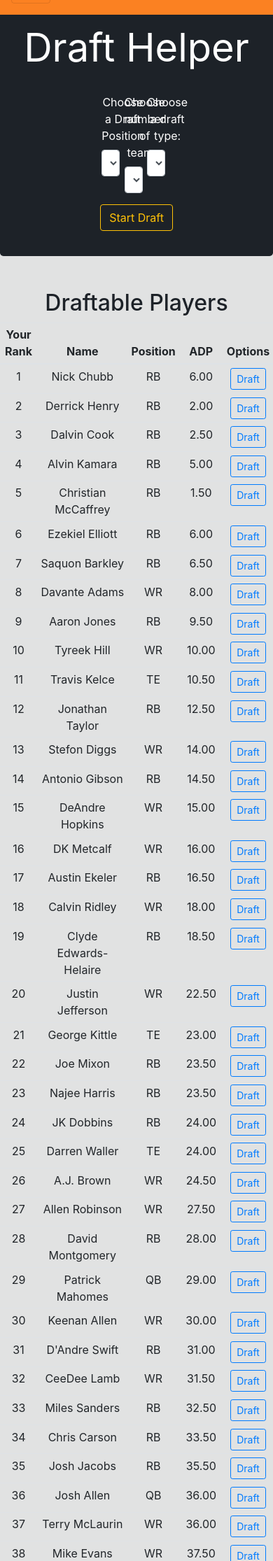
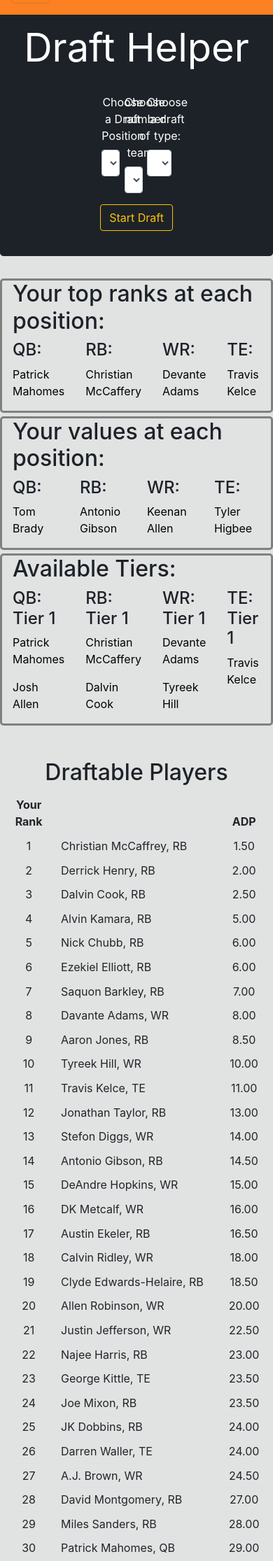
Before and after one commit to n-roth12/FFB-Draft-App, a Flask app: page /draft in a window 390 px wide. Shown: the part 51-2282 px from the top of the page at 70% size. Run offline with Flask 2, Linux system fonts and the light colour scheme; a user stored in the database is signed in; data comes from the database, SQL or seed files in the repository; some libraries are stand-ins or nearby versions.

Commit message:
Added custom tier system.

```diff
--- a/website/forms.py
+++ b/website/forms.py
@@ -1,7 +1,9 @@
 from flask_wtf import FlaskForm
 from wtforms import StringField, PasswordField, SubmitField, IntegerField
 from wtforms.validators import Length, EqualTo, Email, DataRequired, ValidationError, NumberRange
-from website.models import User, Player
+from website.models import User, Player, Rank
+from flask_login import current_user
+from website import db
 
 class RegisterForm(FlaskForm):
 	# flask will search for functions with name starting with validate_<some field>
@@ -31,3 +33,17 @@ class SwapRankForm(FlaskForm):
 	num_players = len(Player.query.all())
 	new_rank= IntegerField(label='Old Player Rank', validators=[DataRequired(), NumberRange(1, num_players - 1)])
 	submit = SubmitField(label='Submit Rank Change')
+
+class AddTierForm(FlaskForm):
+	def validate_max_tier_cutoff(self, cutoff_to_check):
+		players = db.session.query(Player, Rank.custom_rank, Rank.custom_tier).join(Rank, Player.id == Rank.player_id).filter(Rank.user_id == current_user.id).order_by(Rank.custom_rank).all()
+		max_tier = players[-1].custom_tier
+		max_tier_cutoff = db.session.query(Rank.custom_rank).filter(Rank.custom_tier == max_tier, Rank.user_id == current_user.id).order_by(Rank.custom_rank).first().custom_rank
+		if int(cutoff_to_check) > len(players):
+			raise ValidationError('Must enter the rank of a ranked player!')
+		elif cutoff_to_check <= max_tier_cutoff:
+			raise ValidationError('New tier must be lower than existing tiers!')
+
+	new_tier = IntegerField(label='New Tier', validators=[DataRequired()])
+	new_tier_cutoff = IntegerField(label='New Tier Cutoff', validators=[DataRequired()])
+	submit = SubmitField(label='Add Tier')
--- a/website/routes.py
+++ b/website/routes.py
@@ -1,7 +1,7 @@
 from website import app
 from flask import render_template, redirect, url_for, flash, request
 from website.models import Player, User, Rank
-from website.forms import RegisterForm, LoginForm, SwapRankForm
+from website.forms import RegisterForm, LoginForm, SwapRankForm, AddTierForm
 from website import db
 from flask_login import login_user, logout_user, login_required, current_user
 from selenium import webdriver
@@ -33,6 +33,7 @@ def scrape_route():
 @login_required
 def rankings_page():
     swap_rank_form = SwapRankForm()
+    add_tier_form = AddTierForm()
 
     if request.method == "POST":
         if swap_rank_form.validate_on_submit():
@@ -45,12 +46,22 @@ def rankings_page():
             player2_object.custom_rank = old_rank
             db.session.commit()
 
-            flash('You swapped rank !', category='success')
-        else:
-            flash('Please enter the rank of a player! ', category='danger')
+        elif add_tier_form.validate_on_submit():
+            new_tier = add_tier_form.new_tier.data
+            new_tier_cutoff = add_tier_form.new_tier_cutoff.data
+            players_to_adjust = db.session.query(Rank).filter(Rank.user_id == current_user.id, Rank.custom_rank >= new_tier_cutoff).all()
+            for player_rank in players_to_adjust:
+                player_rank.custom_tier = new_tier
+                db.session.commit()
+            flash(f'You successfully added a new tier {new_tier}', category='success')
 
-    players = db.session.query(Player, Rank.custom_rank).join(Rank, Player.id == Rank.player_id).filter(Rank.user_id == current_user.id).order_by(Rank.custom_rank).all()
-    return render_template('rankings.html', players=players, swap_rank_form=swap_rank_form)
+        if add_tier_form.errors != {}:
+            for err_msg in add_tier_form.errors.values():
+                flash(f'There was an error with creating a new tier {err_msg}', category='danger')
+
+    players = db.session.query(Player, Rank.custom_rank, Rank.custom_tier).join(Rank, Player.id == Rank.player_id).filter(Rank.user_id == current_user.id).order_by(Rank.custom_rank).all()
+    max_tier = players[-1].custom_tier
+    return render_template('rankings.html', players=players, swap_rank_form=swap_rank_form, max_tier=max_tier, add_tier_form=add_tier_form)
 
 @app.route('/rankings/qb', methods=['GET', 'POST'])
 @login_required
@@ -96,7 +107,7 @@ def register_page():
         db.session.add(user_to_create)
         db.session.commit()
         for player in players:
-            rank = Rank(user_id=user_to_create.id, player_id=player.id, custom_rank=player.rank)
+            rank = Rank(user_id=user_to_create.id, player_id=player.id, custom_rank=player.rank, custom_tier=1)
             db.session.add(rank)
             db.session.commit()
 
--- a/website/templates/draft.html
+++ b/website/templates/draft.html
@@ -37,7 +37,7 @@
    				<option value=12>12</option>
    			</select>
    		</div>
-   		<div class="col-1">
+   		<div class="col-2">
    			<label for="draft_type" style="color:white;">Choose a draft type:</label>
    			<select name="draft_type" id="draft_type" class="form-control">
    				<option value="snake">Snake</option>
@@ -50,6 +50,75 @@
    </div>
 </div>
 
+<div class="container advice-bar">
+	<h2>Your top ranks at each position:</h1>
+	<div class="row">
+		<div class="col">
+			<h4>QB:</h4>
+			<p>Patrick Mahomes</p>
+		</div>
+		<div class="col">
+			<h4>RB:</h4>
+			<p>Christian McCaffery</p>
+		</div>
+		<div class="col">
+			<h4>WR:</h4>
+			<p>Devante Adams</p>
+		</div>
+		<div class="col">
+			<h4>TE:</h4>
+			<p>Travis Kelce</p>
+		</div>
+	</div>
+</div>
+
+<div class="container advice-bar">
+	<h2>Your values at each position:</h1>
+	<div class="row">
+		<div class="col">
+			<h4>QB:</h4>
+			<p>Tom Brady</p>
+		</div>
+		<div class="col">
+			<h4>RB:</h4>
+			<p>Antonio Gibson</p>
+		</div>
+		<div class="col">
+			<h4>WR:</h4>
+			<p>Keenan Allen</p>
+		</div>
+		<div class="col">
+			<h4>TE:</h4>
+			<p>Tyler Higbee</p>
+		</div>
+	</div>
+</div>
+
+<div class="container advice-bar">
+	<h2>Available Tiers:</h1>
+	<div class="row">
+		<div class="col">
+			<h4>QB: Tier 1</h4>
+			<p>Patrick Mahomes</p>
+			<p>Josh Allen</p>
+		</div>
+		<div class="col">
+			<h4>RB: Tier 1</h4>
+			<p>Christian McCaffery</p>
+			<p>Dalvin Cook</p>
+		</div>
+		<div class="col">
+			<h4>WR: Tier 1</h4>
+			<p>Devante Adams</p>
+			<p>Tyreek Hill</p>
+		</div>
+		<div class="col">
+			<h4>TE: Tier 1</h4>
+			<p>Travis Kelce</p>
+		</div>
+	</div>
+</div>
+
 <div class="row mt-5">
 
 	<div class="col-sm-3">
@@ -58,21 +127,19 @@
 				<h2 class="text-center">Draftable Players</h2>
 				<tr>
 					<th scope="col" class="text-center">Your Rank</th>
-					<th scope="col" class="text-center">Name</th>
-					<th scope="col" class="text-center">Position</th>
+					<th scope="col" class="text-center"></th>
 					<th scope="col" class="text-center">ADP</th>
-					<th scope="col" class="text-center options-col">Options</th>
+					<th scope="col" class="text-center options-col"></th>
 				</tr>
 			</thead>
 			<tbody>
 				{% for player in players %}
 					<tr class="player-row" id="{{ player[0].id }}-row">
-						<td class="text-center">{{ player.custom_rank }}</td>
-						<td class="text-center name">{{ player[0].name }}</td>
-						<td class="text-center">{{ player[0].position }}</td>
-						<td class="text-center">{{ player[0].adp }}
+						<td>{{ player.custom_rank }}</td>
+						<td class="text-left name">{{ player[0].name }}, {{ player[0].position }}</td>
+						<td>{{ player[0].adp }}
 						<td class="text-center options-col">
-							<button class="btn btn-outline btn-outline-primary btn-sm" value="{{ player[0].id }}">Draft</button>
+							<button class="btn btn-outline-primary btn-sm draft-btn hidden" value="{{ player[0].id }}">Draft</button>
 						</td>
 					</tr>
 				{% endfor %}
@@ -80,7 +147,7 @@
 		</table>
 	</div>
 
-	<div class="col-sm-7">
+	<div class="col-sm-9">
 		<table class="draft-board">
 			<thead>
 				<h2 class="text-center">Draft Board</h2>
@@ -99,7 +166,7 @@
 					{% for j in range(12) %}
 						<td class="col card draft-card" id="rd{{i + 1}}-pk{{ (j + 1 - (13 * (i % 2)))|abs }}">
 							<p class="pick-placeholder">{{i + 1}}.{{(j + 1 - (13 * (i % 2)))|abs}}</p>
-							<p class="pick-name hidden"></p>
+							<p class="pick-name hidden font-weight-bold text-left" style="margin:-5px; padding:-5px;"></p>
 						</td>
 					{% endfor %}
 				</tr>
@@ -114,7 +181,7 @@
 <style>
 	.card {
 		height: 70px;
-		width: 100px;
+		width: 110px;
 		background-color: #A9A9A9;
 		color: #E1E2E2;
 		text-align: center;
@@ -143,6 +210,34 @@
 	.hidden {
 		display: None;
 	}
+
+	.QB {
+		background-color: #c402a7;
+	}
+
+	.RB {
+		background-color: #0042e8;
+	}
+
+	.WR {
+		background-color: #00ad23;
+	}
+
+	.TE {
+		background-color: #fd4a22;
+	}
+
+	.advice-bar {
+		border: 3px solid grey;
+		border-radius: 5px;
+		margin-top: 5px;
+		margin-bottom: 5px;
+	}
+
+	.advice-bar p {
+		color: black;
+	}
+
 </style>
 
 <script>
@@ -162,28 +257,33 @@
 		draft_pos = select.options[select.selectedIndex].value;
 		document.getElementById('team-' + draft_pos).getElementsByTagName("p")[0].innerHTML = "Your team"
 
-		draft_btns = document.getElementsByClassName("btn btn-outline btn-outline-primary btn-sm")
+		draft_btns = document.getElementsByClassName("draft-btn")
 		for (var i = 0; i < draft_btns.length; i++) {
 			draft_btns[i].classList.remove("hidden")
 			draft_btns[i].addEventListener("click", draft_player)
+			draft_btns[i].classList.remove("hidden")
 		}
-		document.getElementById("reset-btn").classList.remove("hidden")
-		document.getElementById("start-btn").classList.add("hidden")
+		document.getElementById("reset-btn").classList.remove("hidden");
+		document.getElementById("start-btn").classList.add("hidden");
 
 		function draft_player() {
 			if (draft_is_occuring  == true) {
-				player_id = this.value
-				player_row = document.getElementById(player_id + "-row")
-				player_row.classList.add("hidden")
-				pick_card = document.getElementById("rd" + round + "-pk" + pick)
-				pick_card.getElementsByClassName("pick-placeholder")[0].classList.add("hidden")
-				pick_card.getElementsByClassName("pick-name")[0].innerHTML = player_row.getElementsByClassName("name")[0].innerHTML
-				pick_card.getElementsByClassName("pick-name")[0].classList.remove("hidden")
+				player_id = this.value;
+				player_row = document.getElementById(player_id + "-row");
+				player_row.classList.add("hidden");
+				pick_card = document.getElementById("rd" + round + "-pk" + pick);
+				pick_card.getElementsByClassName("pick-placeholder")[0].classList.add("hidden");
+				name_pos = player_row.getElementsByClassName("name")[0].innerHTML.split(", ");
+				name = name_pos[0];
+				pos = name_pos[1];
+				pick_card.classList.add(pos);
+				pick_card.getElementsByClassName("pick-name")[0].innerHTML = name;
+				pick_card.getElementsByClassName("pick-name")[0].classList.remove("hidden");
 				if (pick >= 12) {
-					pick = 1
-					round++
+					pick = 1;
+					round++;
 				} else {
-					pick++
+					pick++;
 				}
 			}
 		}
```
Also changed, not shown: website/models.py (+13 -1 lines), website/templates/includes/players_modals.html (+34 -0 lines), website/templates/rankings.html (+10 -11 lines), website/rankings.db.
